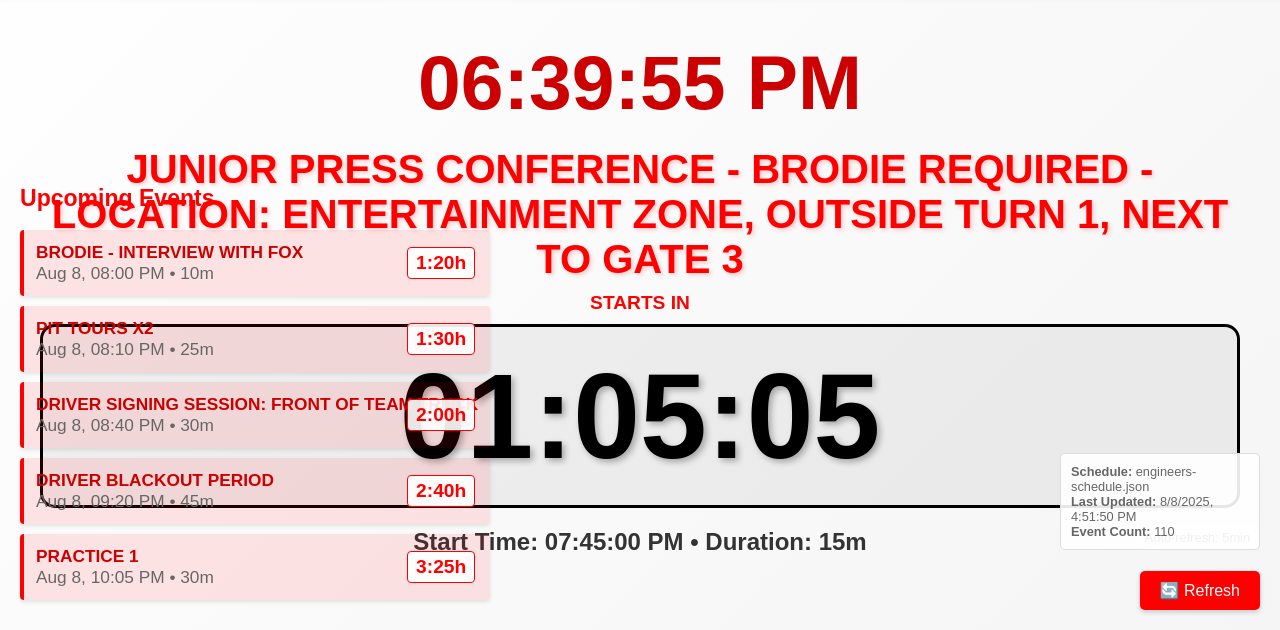
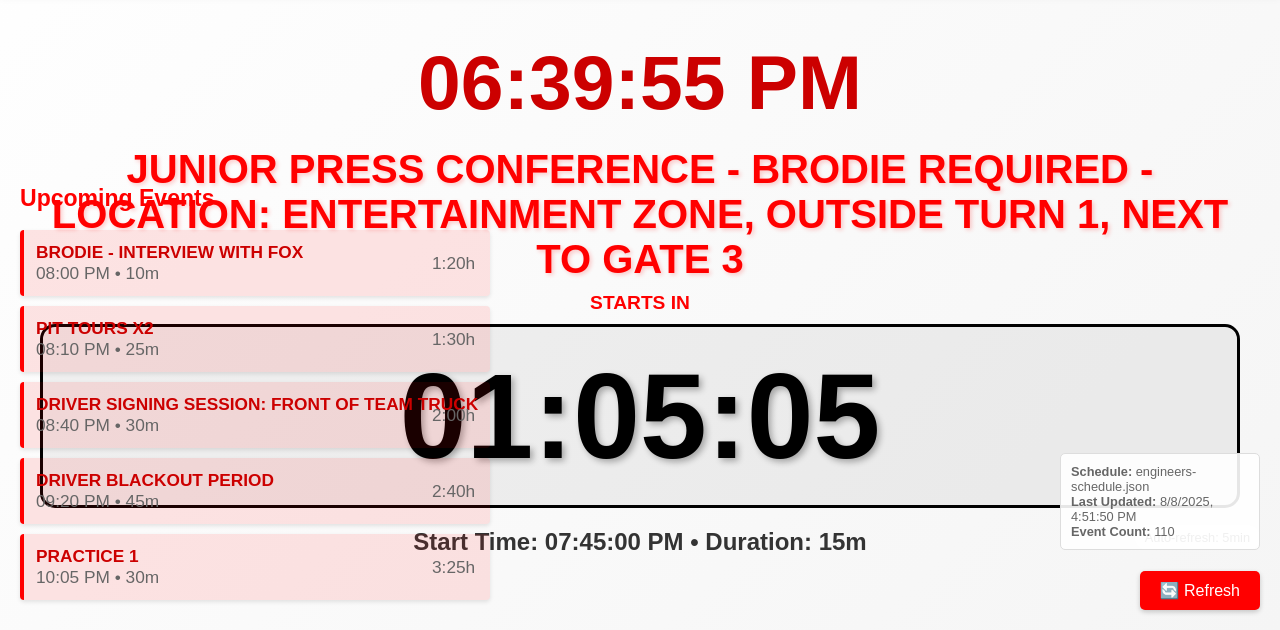
Before and after one commit to georgec82/countdown, a plain HTML site: page engineers.html in a window 1280 px wide. Shown: the part 170-800 px from the top of the page. Drawn offline with Linux system fonts and the light colour scheme.

Commit message:
Update engineers.html

```diff
--- a/engineers.html
+++ b/engineers.html
@@ -169,13 +169,8 @@
             right: 15px;
             top: 50%;
             transform: translateY(-50%);
-            font-size: 1.2rem;
-            font-weight: bold;
-            color: #ff0000;
-            background: rgba(255, 255, 255, 0.9);
-            padding: 4px 8px;
-            border-radius: 4px;
-            border: 1px solid #ff0000;
+            font-size: 1.08rem;
+            color: #666666;
         }
 
         .settings-btn {
@@ -383,8 +378,6 @@
         function formatDateTime(date, timezone) {
             return new Intl.DateTimeFormat('en-US', {
                 timeZone: timezone,
-                month: 'short',
-                day: 'numeric',
                 hour: '2-digit',
                 minute: '2-digit'
             }).format(date);
```
